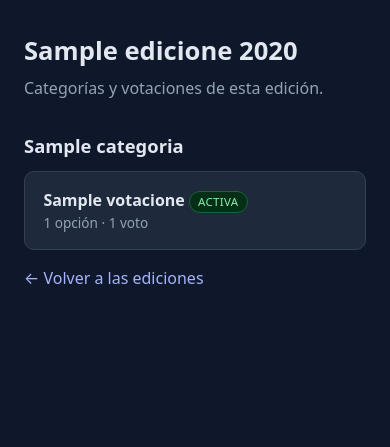
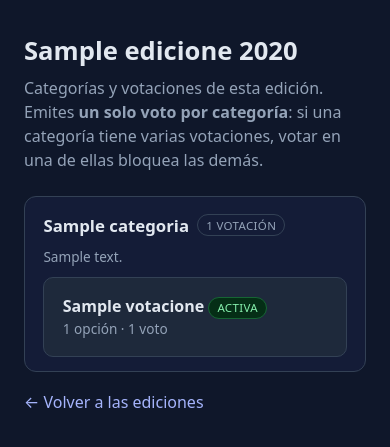
Before and after one commit to jackas779/legend-digital, a Django app: page /ediciones/1/ in a window 390 px wide. Shown: the part 103-550 px from the top of the page. Run offline with Django 5.2, Linux system fonts and the light colour scheme; tables that the repository leaves empty hold one stand-in row (values such as "Sample post").

Commit message:
UI: jerarquia multi-categoria visible en inicio y edicion
- Inicio: cada edicion resume cuantas categorias agrupa y sus nombres
  ('2 categorias, 3 votaciones - Categorias: Deportes, Musica').
- Pagina de edicion: secciones por categoria (tarjeta contenedora,
  grid responsivo de votaciones), ya no un encabezado suelto.
- La regla 'un solo voto por categoria' queda explicada en pantalla y
  el votante ve el badge 'Ya votaste aqui' por categoria y 'Tu voto'
  por votacion (votaciones/categorias ya consumidas desde el padron).
- Fix pluralizacion: '1 VOTACION / 2 VOTACIONES / 3 OPCIONES'
  mediante sufijos con tilde ('votaci'~pluralize:'on,ones').
- README pendiente del stage anterior incluido en este commit.

```diff
--- a/back/apps/votacion/web_views.py
+++ b/back/apps/votacion/web_views.py
@@ -20,27 +20,57 @@ def rol_del_usuario(user):
 
 
 def inicio(request):
-    """Listado de ediciones disponibles (Festival 2027, ...)."""
-    ediciones = (
+    """Listado de ediciones disponibles (Festival 2027, ...).
+
+    Cada tarjeta resume cuántas categorías agrupa la edición y sus nombres,
+    para que se vea de un vistazo que una edición puede tener varias.
+    """
+    ediciones = list(
         Edicion.objects
         .prefetch_related('votaciones__categoria')
         .order_by('-anio', 'nombre')
     )
+    for edicion in ediciones:
+        nombres = sorted({v.categoria.nombre for v in edicion.votaciones.all()})
+        edicion.num_categorias = len(nombres)
+        edicion.nombres_categorias = nombres
     return render(request, 'votacion/inicio.html', {'ediciones': ediciones})
 
 
 def edicion_detalle(request, pk):
-    """Categorías y votaciones de una edición."""
+    """Categorías y votaciones de una edición, agrupadas por categoría.
+
+    Para votantes autenticados marca qué votaciones (y qué categorías de
+    la edición) ya consumieron su voto, para que la regla
+    usuario → categoría → edición quede visible en la pantalla.
+    """
     edicion = get_object_or_404(Edicion, pk=pk)
     votaciones = (
         edicion.votaciones
         .select_related('categoria')
         .order_by('categoria__nombre', 'nombre')
     )
+
+    ids_votaciones_votadas = set()
+    ids_categorias_votadas = set()
+    if request.user.is_authenticated:
+        filas = PadronVotante.objects.filter(
+            usuario=request.user,
+            votacion__edicion=edicion,
+            ha_votado=True,
+        ).values_list('votacion_id', 'categoria_id')
+        ids_votaciones_votadas = {fila[0] for fila in filas}
+        ids_categorias_votadas = {fila[1] for fila in filas}
+
     return render(
         request,
         'votacion/edicion.html',
-        {'edicion': edicion, 'votaciones': votaciones},
+        {
+            'edicion': edicion,
+            'votaciones': votaciones,
+            'ids_votaciones_votadas': ids_votaciones_votadas,
+            'ids_categorias_votadas': ids_categorias_votadas,
+        },
     )
 
 
--- a/back/templates/base.html
+++ b/back/templates/base.html
@@ -161,6 +161,32 @@
     th, td { text-align: left; padding: 0.45rem 0.6rem; border-bottom: 1px solid var(--line); }
     th { color: var(--muted); font-weight: 600; white-space: nowrap; }
     td.meta { color: var(--muted); }
+
+    /* Agrupación por categoría (página de edición) */
+    .grupo-categoria {
+      background: rgba(99, 102, 241, 0.06);
+      border: 1px solid var(--line);
+      border-radius: 12px;
+      padding: 1rem 1.15rem 0.9rem;
+      margin-bottom: 1.1rem;
+    }
+    .grupo-categoria .grupo-head {
+      display: flex;
+      align-items: center;
+      gap: 0.5rem;
+      flex-wrap: wrap;
+      margin-bottom: 0.6rem;
+    }
+    .grupo-categoria h2 { margin: 0; font-size: 1.05rem; }
+    .grupo-categoria .desc { color: var(--muted); font-size: 0.85rem; margin: 0 0 0.6rem; }
+    .grid {
+      display: grid;
+      grid-template-columns: repeat(auto-fill, minmax(250px, 1fr));
+      gap: 0.7rem;
+    }
+    .grid .card { margin-bottom: 0; height: 100%; }
+    .badge.votada { color: #93c5fd; border-color: #1e3a8a; background: #0a1a33; }
+    .resumen { color: var(--muted); font-size: 0.85rem; margin: 0 0 1.2rem; }
   </style>
 </head>
 <body>
--- a/back/templates/votacion/edicion.html
+++ b/back/templates/votacion/edicion.html
@@ -4,21 +4,44 @@
 
 {% block content %}
   <h1>{{ edicion }}</h1>
-  <p class="lead">Categorías y votaciones de esta edición.</p>
+  <p class="lead">Categorías y votaciones de esta edición. Emites <strong>un solo voto por
+    categoría</strong>: si una categoría tiene varias votaciones, votar en una de ellas
+    bloquea las demás.</p>
 
-  {% regroup votaciones by categoria as categorias %}
-  {% for grupo in categorias %}
+  {% regroup votaciones by categoria as grupos %}
+  {% if ids_categorias_votadas %}
+    <p class="resumen">Ya votaste en {{ ids_categorias_votadas|length }} categorí{{ ids_categorias_votadas|length|pluralize:"a,as" }} de esta edición.</p>
+  {% endif %}
+
+  {% for grupo in grupos %}
+    <section class="grupo-categoria">
+      <div class="grupo-head">
         <h2>{{ grupo.grouper }}</h2>
+        <span class="badge">{{ grupo.list|length }} votaci{{ grupo.list|length|pluralize:"ón,ones" }}</span>
+        {% if grupo.grouper.id in ids_categorias_votadas %}
+          <span class="badge votada">✓ Ya votaste aquí</span>
+        {% endif %}
+      </div>
+      {% if grupo.grouper.descripcion %}
+        <p class="desc">{{ grupo.grouper.descripcion }}</p>
+      {% endif %}
+
+      <div class="grid">
         {% for votacion in grupo.list %}
           <a class="card" href="{% url 'tarjeton' votacion.pk %}">
             <strong>{{ votacion.nombre }}</strong>
             <span class="badge {{ votacion.estado|lower }}">{{ votacion.get_estado_display }}</span>
+            {% if votacion.id in ids_votaciones_votadas %}
+              <span class="badge votada">Tu voto</span>
+            {% endif %}
             <div class="meta">
-          {{ votacion.opciones.count }} opción{{ votacion.opciones.count|pluralize:"es" }}
+              {{ votacion.opciones.count }} opci{{ votacion.opciones.count|pluralize:"ón,ones" }}
               · {{ votacion.total_votos }} voto{{ votacion.total_votos|pluralize }}
             </div>
           </a>
         {% endfor %}
+      </div>
+    </section>
   {% empty %}
     <p class="empty">Esta edición todavía no tiene votaciones.</p>
   {% endfor %}
--- a/back/templates/votacion/inicio.html
+++ b/back/templates/votacion/inicio.html
@@ -11,8 +11,12 @@
       <strong>{{ edicion }}</strong>
       <span class="badge {{ edicion.estado|lower }}">{{ edicion.get_estado_display }}</span>
       <div class="meta">
-        {{ edicion.votaciones.count }} votación{{ edicion.votaciones.count|pluralize:"es" }}
+        {{ edicion.num_categorias }} categor{{ edicion.num_categorias|pluralize:"ía,ías" }},
+        {{ edicion.votaciones.count }} votaci{{ edicion.votaciones.count|pluralize:"ón,ones" }}
       </div>
+      {% if edicion.nombres_categorias %}
+        <div class="meta">Categorías: {{ edicion.nombres_categorias|join:", " }}</div>
+      {% endif %}
     </a>
   {% empty %}
     <p class="empty">Todavía no hay ediciones creadas.</p>
```
Also changed, not shown: back/README.md. Lines whose indentation alone changed are shown as unchanged.
